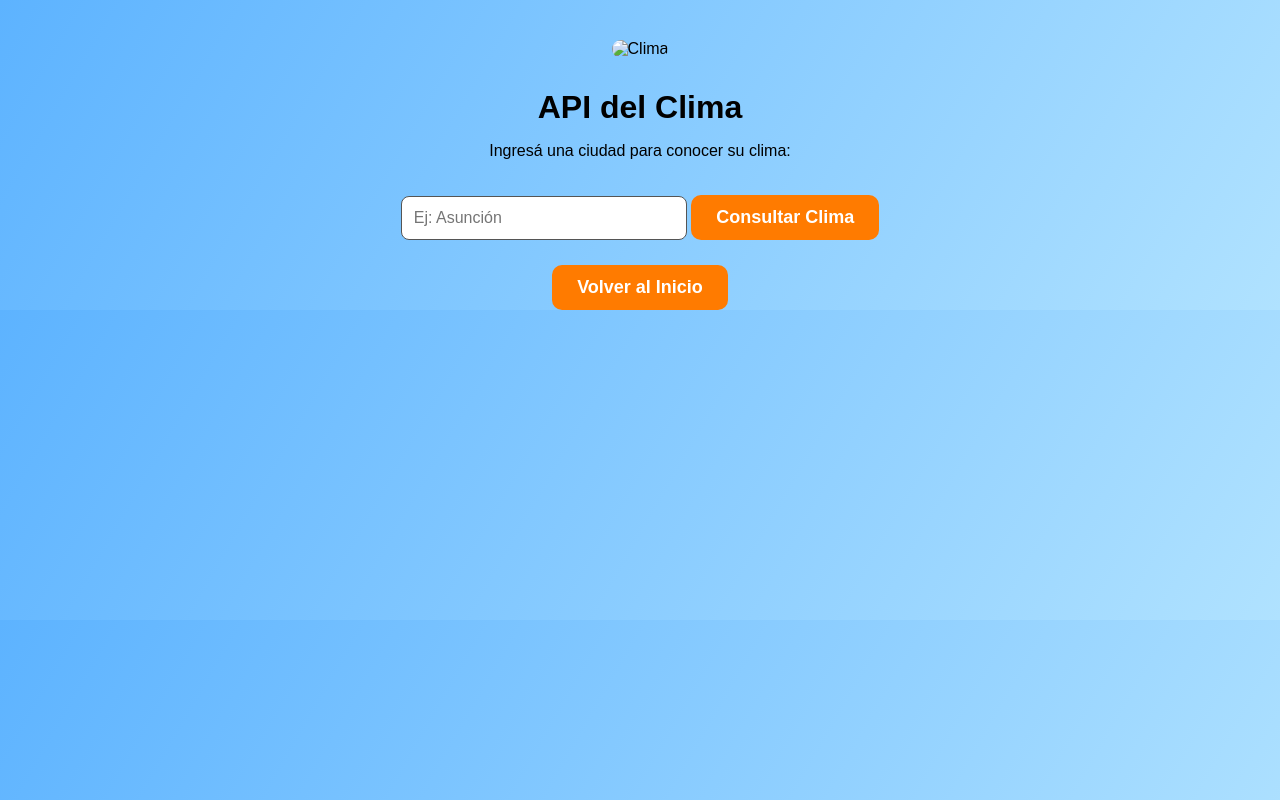
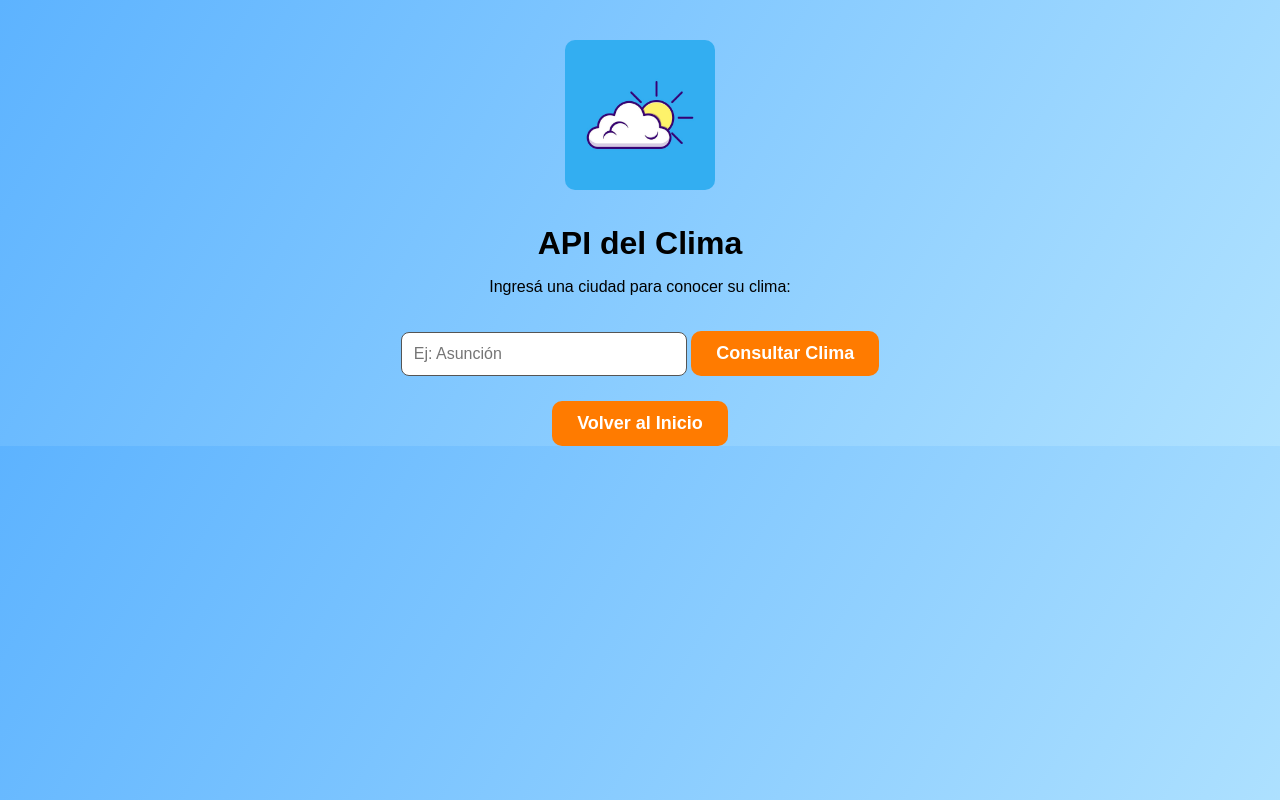
Before and after one commit to ZDxrKyZ/TP4_Fabrizio_Quinonez, a plain HTML site: page clima.html in a window 1280 px wide. Drawn offline with Linux system fonts and the light colour scheme.

Commit message:
Update clima.html

```diff
--- a/clima.html
+++ b/clima.html
@@ -8,7 +8,7 @@
 </head>
 <body>
 <body id="clima">
-    <img src="images/clima.jpg" alt="Clima" width="120">
+    <img src="statics/images/clima.jpg" alt="Clima" width="120">
 
     <h1>API del Clima</h1>
     <p>Ingresá una ciudad para conocer su clima:</p>
```
